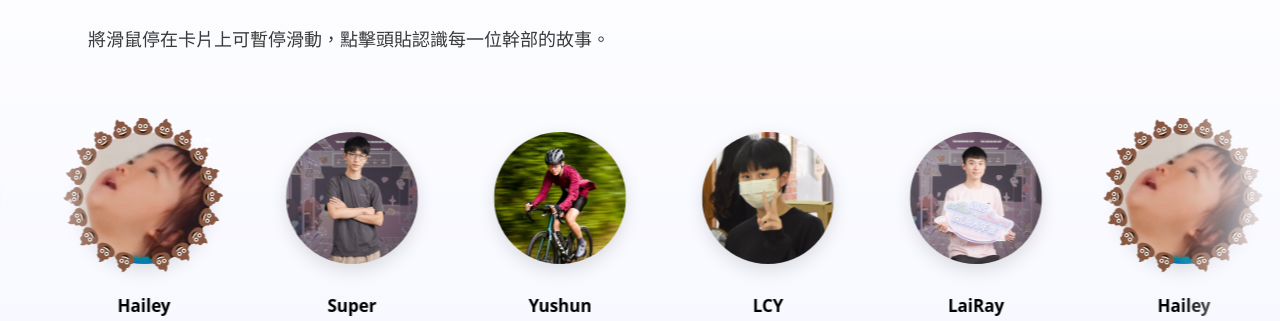
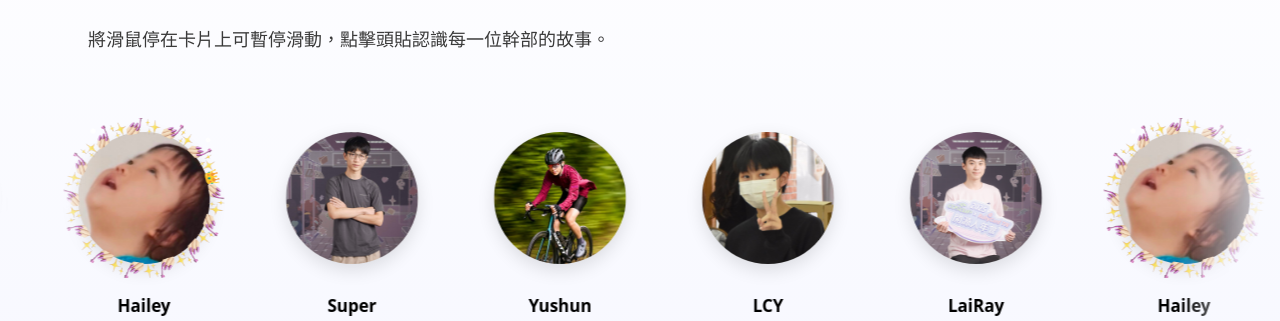
Before and after one commit to Ray1020-a/TSCSC4thWebsite, a React (Vite) app: page / in a window 1280 px wide. Shown: the part 2602-2923 px from the top of the page. Built offline with nearby package versions, Linux system fonts and the light colour scheme.

Commit message:
What Hailey wants, Hailey gets!

```diff
--- a/src/components/Team.tsx
+++ b/src/components/Team.tsx
@@ -19,7 +19,7 @@ const DEFAULT_FRAME = '/team/frame.png'
 
 const MEMBERS: Member[] = [
   { name: 'LaiRay', role: '社長', avatar: '/team/ray.png', intro: '統籌社團整體事務。擅長睡覺熱愛說笑，只要是資訊類的都碰碰看，又不虧！'},
-  { name: 'Hailey', role: '副社長', avatar: '/team/hailey.jpg', intro: '協助社長處理社務、對外聯絡。一個特別的人，腦子很好什麼都會！', framed: true, sparkle: true, frame: '/team/frame/excrement.png' },
+  { name: 'Hailey', role: '副社長', avatar: '/team/hailey.jpg', intro: '協助社長處理社務、對外聯絡。一個特別的人，腦子很好什麼都會！', framed: true, sparkle: true, frame: '/team/frame/forhailey.png' },
   { name: 'Super', role: '總務', avatar: '/team/super.jpg', intro: '負責後勤與行政事務。睡眠時數令人擔憂，誇領域整合能文能理，把法條背出來有點嚇到，優秀學生會長！' },
   { name: 'Yushun', role: '教學', avatar: '/team/yushun.jpg', intro: '負責帶領資訊技術課程與實作活動，擔任學生會數位部部長，擁有多年的兒童程式教學經驗，自由車社社長騎行就像他的生命！' },
   { name: 'LCY', role: '書記', avatar: '/team/lcy.jpg', intro: '負責記錄社團會議紀要，在學生會數位部，努力產出成果，值得肯定的資訊人才！' },
```
Also changed, not shown: public/team/frame/forhailey.png (added).
